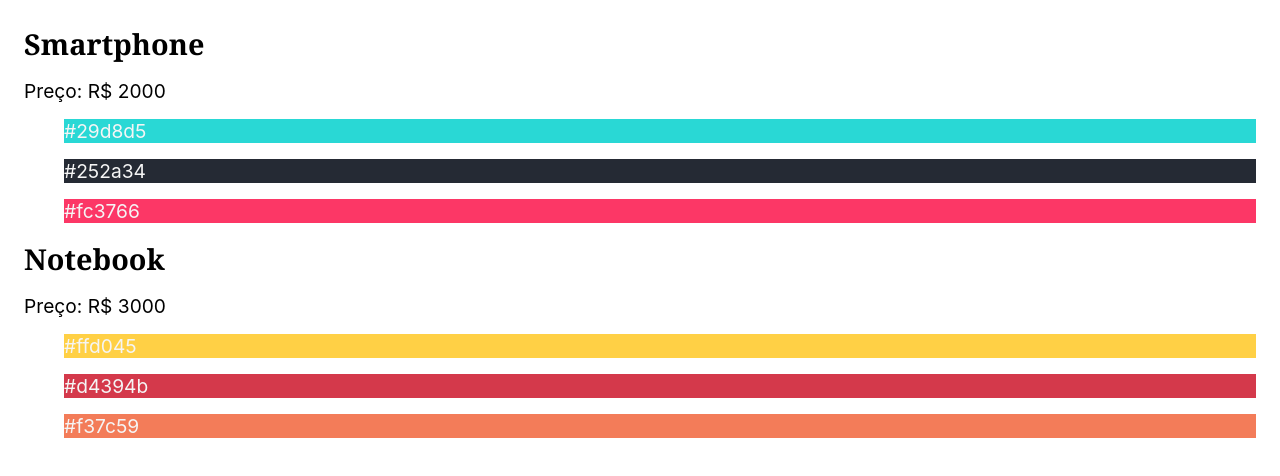
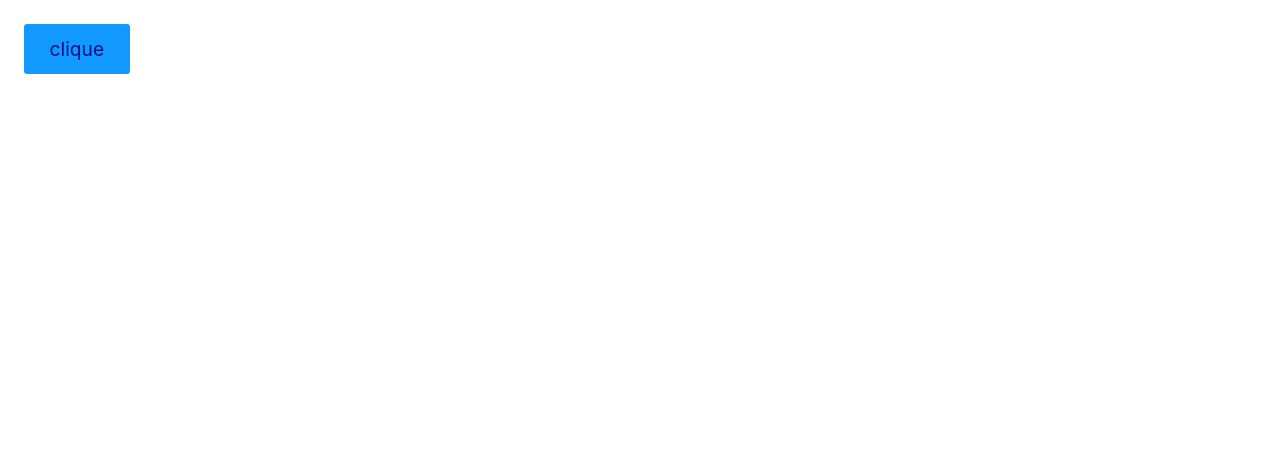
Before and after one commit to GabeGreison/reactApp, a React (Create React App) app in the folder meuapp/: page / in a window 1280 px wide. Shown: the top 476 px of the page. Built offline with nearby package versions, Linux system fonts and the light colour scheme.

Commit message:
event first exercises

```diff
--- a/meuapp/src/App.js
+++ b/meuapp/src/App.js
@@ -1,58 +1,10 @@
 import React from "react";
 
 const App = () => {
-  const produtos = [
-    {
-      id: 1,
-      nome: "Smartphone",
-      preco: "R$ 2000",
-      cores: ["#29d8d5", "#252a34", "#fc3766"],
-    },
-    {
-      id: 2,
-      nome: "Notebook",
-      preco: "R$ 3000",
-      cores: ["#ffd045", "#d4394b", "#f37c59"],
-    },
-    {
-      id: 3,
-      nome: "Tablet",
-      preco: "R$ 1500",
-      cores: ["#365069", "#47c1c8", "#f95786"],
-    },
-  ];
-
-  const precos = produtos.filter(
-    ({ preco }) => Number(preco.replace("R$ ", "")) > 1500
-  );
-
-  return (
-    <section>
-      {precos.map(({ nome, preco, id, cores }) => (
-        <div key={id}>
-          <h1> {nome}</h1>
-
-          <p>Preço: {preco}</p>
-
-          <ul>
-            {cores.map((cor) => (
-              <li
-                key = {cor}
-                style={{
-                  backgroundColor: cor,
-                  color: "whitesmoke",
-                  margin: "1rem 0",
-                  listStyle : 'none'
-                }}
-              >
-                {cor}
-              </li>
-            ))}
-          </ul>
-        </div>
-      ))}
-    </section>
-  );
+  function handleClick(){
+    console.log('você entendeu')
+  }
+  return <button onClick={handleClick}>clique</button>
 };
 
 export default App;
```
